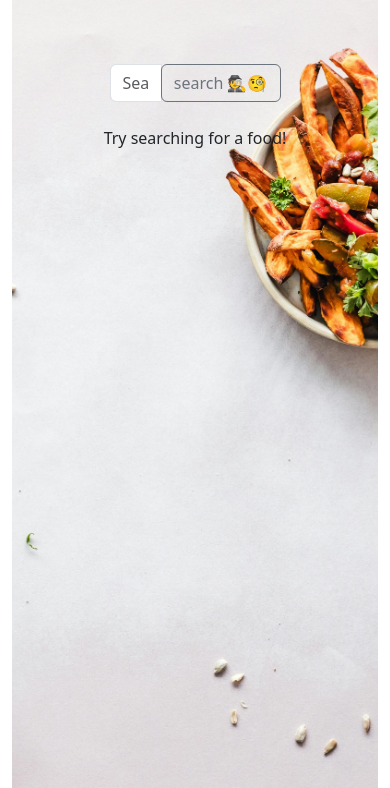
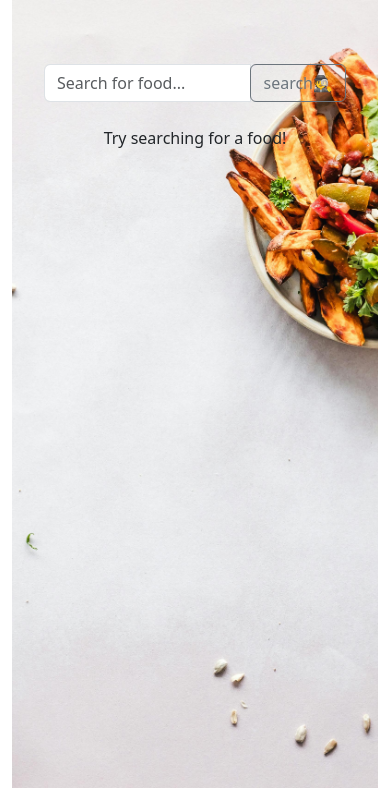
Before and after one commit to sparlingaidan/HealthTracker, a Django app: page /search/ in a window 390 px wide. Shown: the part 56-844 px from the top of the page. Run offline with Django 5.2, Linux system fonts and the light colour scheme; a user stored in the database is signed in.

Commit message:
Mobile view
Responsive to mobile view.

```diff
--- a/catalog/templates/base_generic.html
+++ b/catalog/templates/base_generic.html
@@ -9,6 +9,8 @@
   <meta name="viewport" content="width=device-width, initial-scale=1" />
   <link href="https://cdn.jsdelivr.net/npm/bootstrap@5.3.3/dist/css/bootstrap.min.css" rel="stylesheet"
     integrity="sha384-QWTKZyjpPEjISv5WaRU9OFeRpok6YctnYmDr5pNlyT2bRjXh0JMhjY6hW+ALEwIH" crossorigin="anonymous">
+  <script src="https://cdn.jsdelivr.net/npm/bootstrap@5.3.3/dist/js/bootstrap.bundle.min.js"
+    crossorigin="anonymous"></script>
   <!-- Add additional CSS in static file -->
   {% load static %}
   <link rel="stylesheet" href="{% static 'css/styles.css' %}" />
--- a/catalog/templates/edit.html
+++ b/catalog/templates/edit.html
@@ -3,8 +3,6 @@
 
 {% block content %}
 <div class="page-background">
-    <link href="https://cdn.jsdelivr.net/npm/bootstrap@5.3.2/dist/css/bootstrap.min.css" rel="stylesheet">
-    <script src="https://cdn.jsdelivr.net/npm/bootstrap@5.3.2/dist/js/bootstrap.bundle.min.js"></script>
 
     <div class="accordion" id="foodAccordion">
         {% for logItem in LogItems %}
@@ -36,8 +34,8 @@
                         Date:
                         {% csrf_token %}
                         {{ form.dateConsumed.errors }}
-                        <input type="datetime-local" name="date" value="{{ logItem.date }}" class="form-control me-2"
-                            style="width: 100px;">
+                        <input type="datetime-local" name="date" value="{{ logItem.date|date:'Y-m-d\\TH:i' }}"
+                            class="form-control me-2">
                         <button type="submit" class="btn btn-primary btn-sm">Update</button>
                     </form>
 
--- a/catalog/templates/search.html
+++ b/catalog/templates/search.html
@@ -11,11 +11,11 @@
 <script src="https://cdn.jsdelivr.net/npm/bootstrap@5.3.2/dist/js/bootstrap.bundle.min.js"></script>
 
 
-<div class="container my-4" style="width: 50vw;">
+<div class="container my-4">
   <form method="get" action="{% url 'search' %}" id="search-form" class="input-group mx-auto">
     <input type="text" name="q" class="form-control" placeholder="Search for food..." value="{{ request.GET.q }}">
     <div class="input-group-append">
-      <button class="btn btn-outline-secondary" type="submit" id="submit-search">search 🕵️🧐</button>
+      <button class="btn btn-outline-secondary" type="submit" id="submit-search">search🕵️</button>
     </div>
   </form>
 </div>
--- a/healthtracker/settings.py
+++ b/healthtracker/settings.py
@@ -14,7 +14,7 @@ from pathlib import Path
 import os
 
 ENVIRONMENT = os.getenv("DJANGO_ENV", "production")
-DEBUG = False
+DEBUG = True
 
 # Build paths inside the project like this: BASE_DIR / 'subdir'.
 BASE_DIR = Path(__file__).resolve().parent.parent
```
